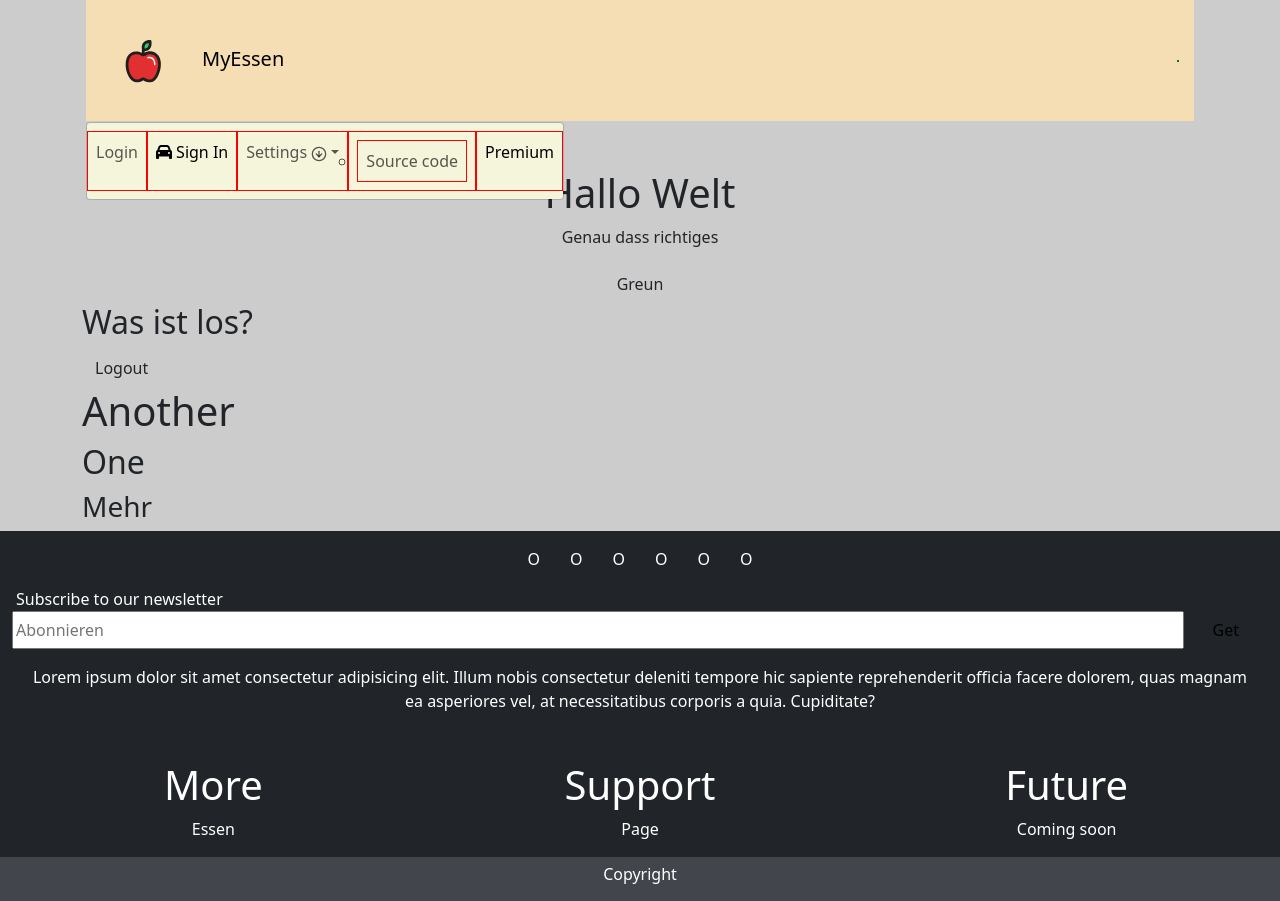
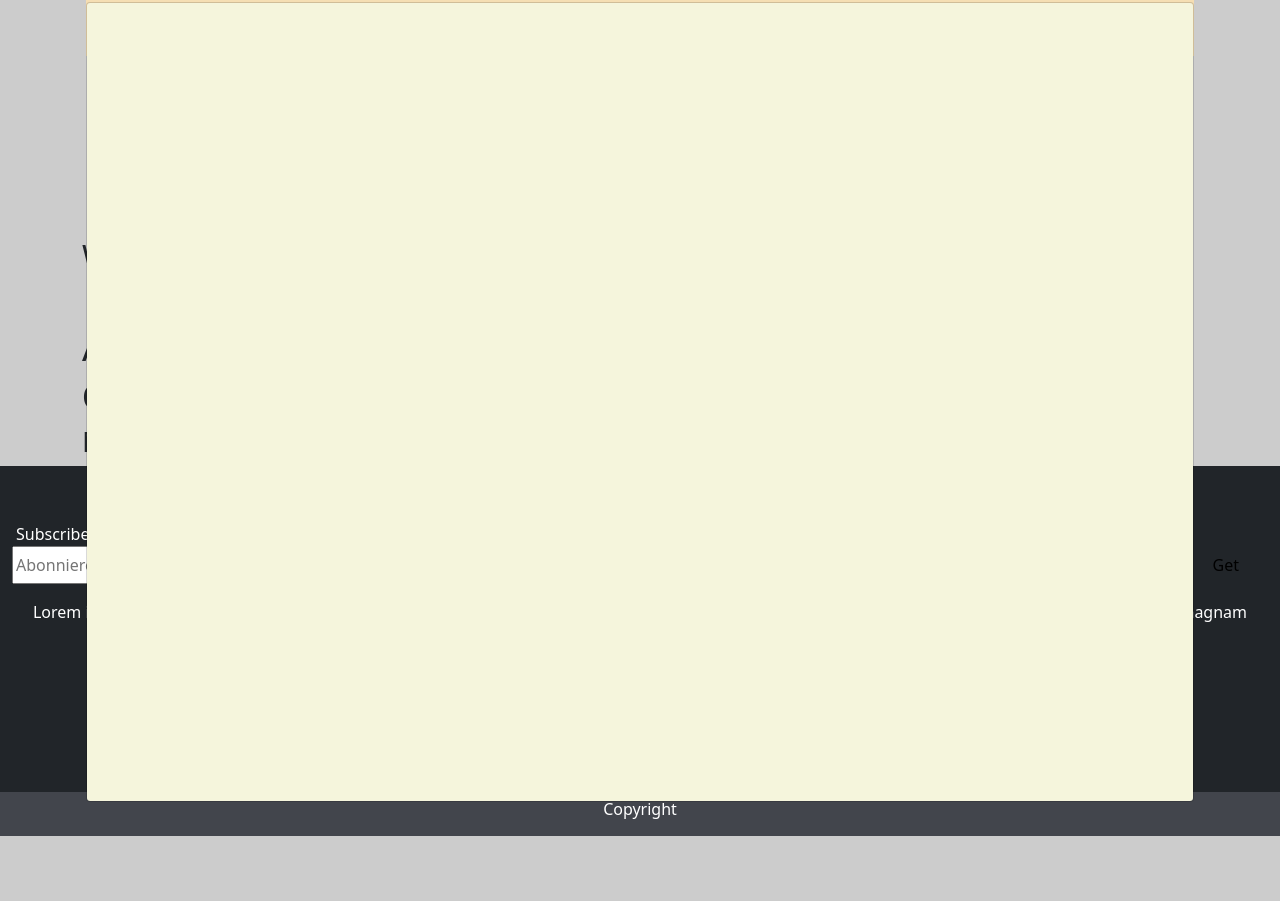
Before and after one commit to dmsosa/myessen, a React (Vite) app in the folder client/: page /#/ in a window 1280 px wide. After the commit the page ends 836 px from the top, so only its background shows below. Built offline with nearby package versions, Linux system fonts and the light colour scheme.

Commit message:
Body overflow

```diff
--- a/client/src/components/NavItem/NavItem.tsx
+++ b/client/src/components/NavItem/NavItem.tsx
@@ -1,9 +1,10 @@
 import { NavLink } from "react-router-dom";
 
-function NavItem({icon, text, url, state, classN }: { icon?: any, text?: string, url?: string, state?: any , classN?: string}) {
+function NavItem({icon, text, url, state, classN }: { icon?: any, text?: string, url?: string, state?: any , classN?: string | null}) {
     const activeClass = ({ isActive }: { isActive:boolean }) => { return `nav-link ${ isActive ? "active":""}` };
+    const itemClass = classN ? "nav-item " + classN : "nav-item";
     return (
-        <li className={`nav-item ${classN}`}>
+        <li className={itemClass}>
             <NavLink className={activeClass} end state={state ? state : ""} to={url ? url : ""}>
                 {icon && <i className={icon}></i>} {text ? text : "GenERIKE"}
             </NavLink>
--- a/client/src/components/Navbar/DropdownMenu.tsx
+++ b/client/src/components/Navbar/DropdownMenu.tsx
@@ -23,12 +23,17 @@ function DropdownMenu() {
     }
 
     return (
-        <div className="toggler-container">
-            <button className="navbar-toggler" type="button" data-bs-toggle="collapse" data-bs-target="#navbarSupportedContent">
-                <span className="navbar-toggler-icon"></span>
+        <>
+        <div className="toggler-container d-lg-none d-inline-flex justify-content-end position-relative mv-0">
+            <button className="navbar-toggler nav-main-collapse d-lg-none d-inline-flex" type="button" data-bs-toggle="collapse" data-bs-target="#navbarSupportedContent" aria-controls="navbarSupportedContent" aria-expanded="false" aria-label="Toggle navigation">
+                    <span className="navbar-toggler-icon"></span>
             </button>
+        </div>
+        <div className="collapse navbar-collapse navbar-collapse-main navbar-indicator collapse show" id="navbarSupportedContent">
             {isAuth?  <AuthToggleContent loggedUser={loggedUser} /> : <NoAuthToggleContent />}
         </div>
+        </>
+
     )
 }
 
--- a/client/src/components/Navbar/Navbar.tsx
+++ b/client/src/components/Navbar/Navbar.tsx
@@ -23,17 +23,16 @@ function Navbar() {
             <section className="bg-color-blue-nav">
                 <div className="navbar-overlay"></div>
                 <div className="container-lg p-0 px-lg-3" id="mainNavContainer">
-                    <nav className="navbar navbar-expand-lg nav-main presticked sticky consolas" id="mainNav">
-                        <div className="container">
+                    <nav className="navbar nav-main navbar-expand-lg nav-main presticked sticky consolas" id="mainNav">
                         <Link className="navbar-brand" to="/">
-                            <img src={apple} className="navbar-brand navbar-brand-logo"/>MyEssen
+                            <img src={apple} className="navbar-brand navbar-brand-logo d-lg-none"/>MyEssen
                         </Link>
                         <DropdownMenu/>
-                        </div>
 
 
                     </nav>
                 </div>
+
             </section>
 
         </div>
--- a/client/src/components/Navbar/NoAuthToggleContent.tsx
+++ b/client/src/components/Navbar/NoAuthToggleContent.tsx
@@ -4,23 +4,17 @@ import NavItem from "../NavItem";
 
 function NoAuthToggleContent() {
     return (
-        <div className="collapse navbar-collapse" id="navbarSupportedContent" aria-expanded="true">
-            <ul className="navbar-nav mr-auto">
-                <NavItem text="Login" icon={<FiArrowDownCircle />} url="/login" />
-                <NavItem text="Sign In" icon="fa-solid fa-car" url="/" />
-                <li className="nav-item dropdown">
-                    <a className="nav-link dropdown-toggle" href="#" id="navbarDropdown" role="button" data-bs-toggle="dropdown" aria-haspopup="true" aria-expanded="false">Settings <FiArrowDownCircle/></a>
-                    <div className="dropdown-menu">
-                        <a className="dropdown-item" href="#">Action</a>
-                        <a className="dropdown-item" href="#">Action</a>
-                        <a className="dropdown-item" href="#">About us</a>
-                    </div>
-                </li>
-                <div className="dropdown-divider"></div>
-                <li className="nav-item"><SourceCodeLink classN="nav-link" left/></li>
-                <NavItem classN="disabled" text="Premium" icon={<FiArrowDownCircle />} url="/"/>
+        <>
+            <ul className="navbar-nav nav-main-links">
+                <a className="navbar-brand navbar-brand--mobile d-lg-none">
+                    <h1>MyEssen</h1>
+                </a>
             </ul>
-        </div>
+            <section className="nav-menu d-block d-lg-none">
+
+            </section>
+
+        </>
     )
 }
 
--- a/client/src/utils/index.scss
+++ b/client/src/utils/index.scss
@@ -19,6 +19,9 @@ body {
     line-height: 1.5;
     color: #212529;
     text-align: left
+}
+.body-noscroll {
+    overflow: hidden;
 }
 h1,h2,h3 {
     margin-top: 0;
@@ -267,10 +270,11 @@ a.btn.disabled,fieldset:disabled a.btn {
 }
 #navbarSupportedContent {
     position: absolute;
-    top: 99%;
+    top: 0;
     left: 0;
+    right: 0;
+    background-origin: padding-box;
     z-index: 1000;
-    display: block;
     float: left;
     min-width: 10rem;
     padding: 0.5rem 0;
@@ -282,11 +286,13 @@ a.btn.disabled,fieldset:disabled a.btn {
     background-color: beige;
     background-clip: padding-box;
     border: 1px solid rgba(0,0,0,.15);
+    height: 100vh;
     border-radius: .25rem
 }
 .navbar-collapse:hover #navbarSupportedContent {
     display: block;
 }
+
 .nav-item {
     margin: 0;
 }
@@ -306,6 +312,18 @@ a.btn.disabled,fieldset:disabled a.btn {
     display: block;
     background-color: white;
 }
+
+.nav-main.navbar-collapse-main.show {
+    z-index: 999;
+    opacity: 1;
+
+    visibility: visible;
+    background-color: #0056b3;
+}
+.navbar-collapse-main {
+    background-color: blueviolet;
+}
+
 .user-avatar {
     width: 1em;
 }
```
Also changed, not shown: client/src/context/NavbarContext.tsx (added).
